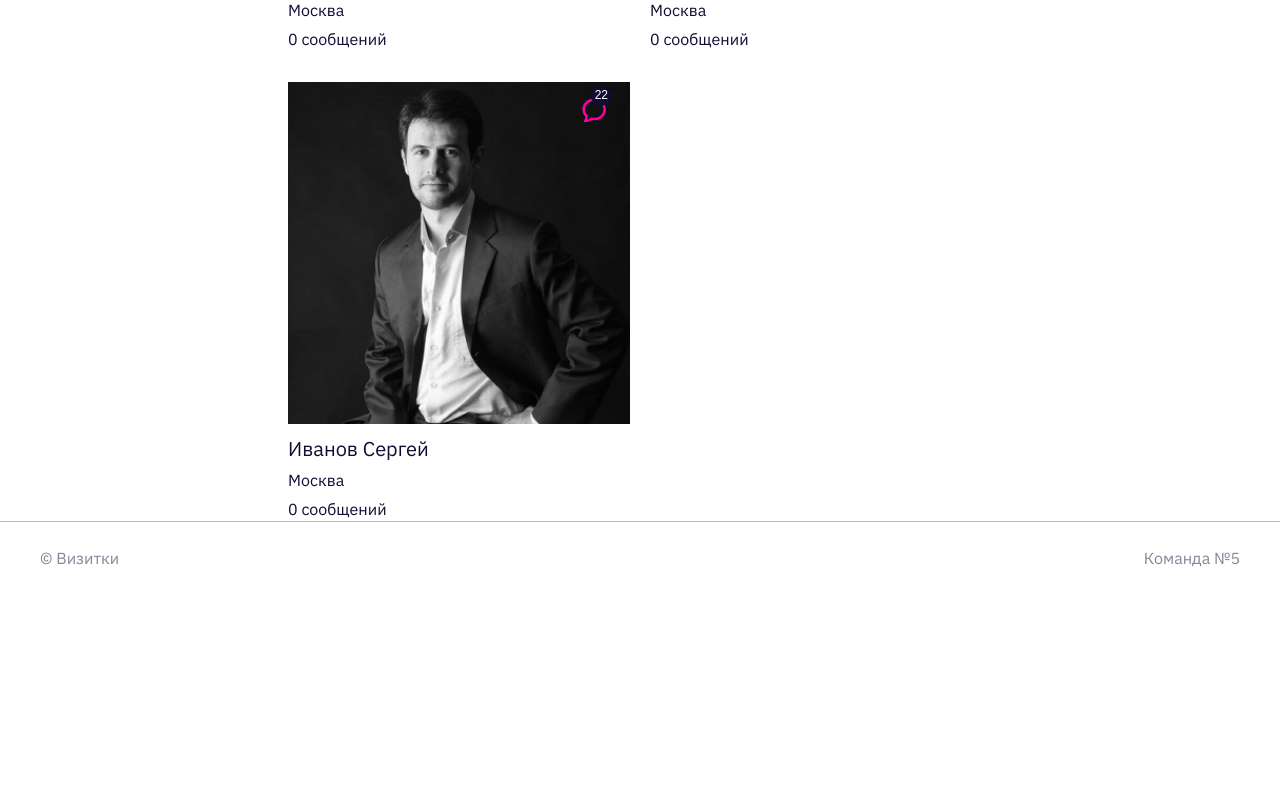
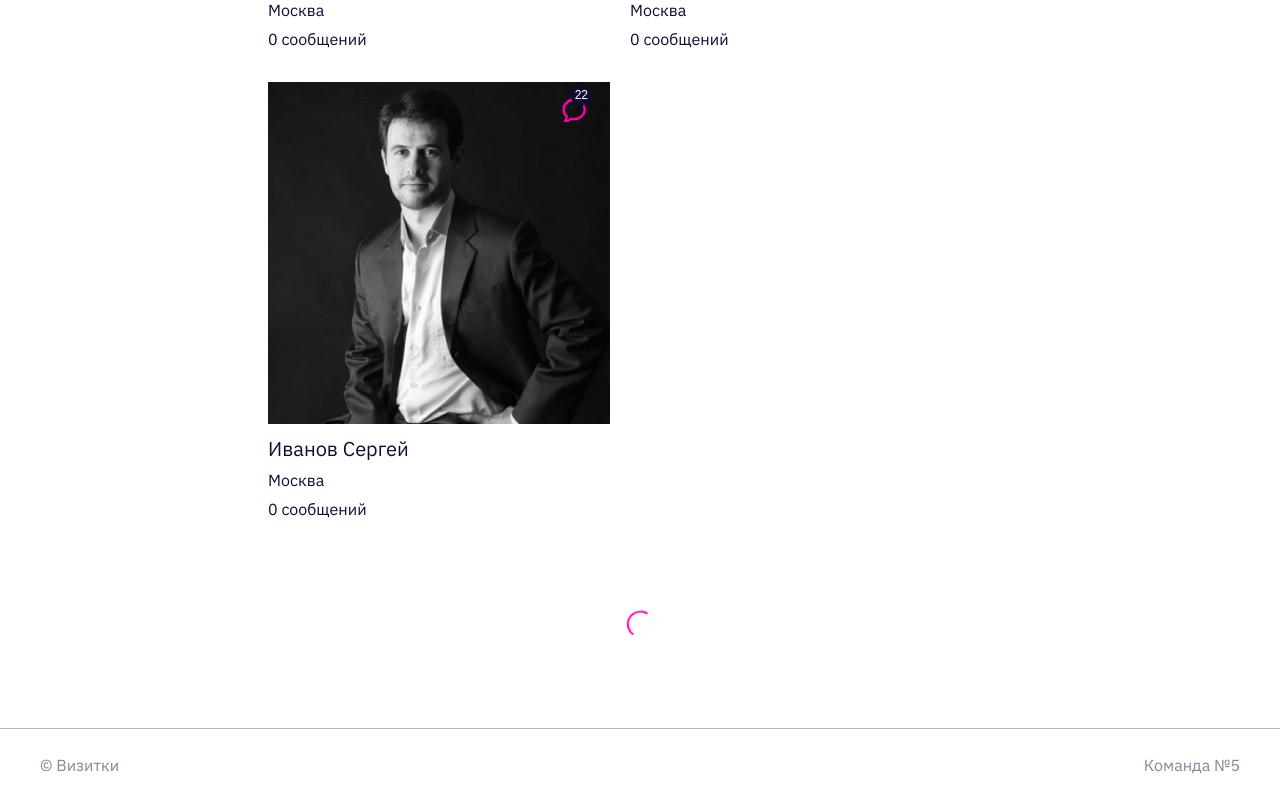
Before and after one commit to marussia1996/Vizitki, a React (Create React App) app: page / in a window 1280 px wide. Shown: the part 1050-1850 px from the top of the page. Before the commit the page ends 1643 px from the top, so only its background shows below. Built offline with nearby package versions, Linux system fonts and the light colour scheme.

Commit message:
добавить loader

```diff
--- a/src/pages/MainPage/MainPage.scss
+++ b/src/pages/MainPage/MainPage.scss
@@ -6,7 +6,6 @@
   display: grid;
   grid-template-columns: repeat(4, 325px);
   column-gap: 20px;
-  row-gap: 40px;
 }
 
 .linkCnt {
@@ -24,6 +23,8 @@
 }
 
 .cardsCnt {
+  margin-top: 40px;
+
   grid-column-start: 1;
   grid-row-start: 2;
 
@@ -34,10 +35,22 @@
   row-gap: 39px;
 }
 
+.loaderCnt {
+  width: 100%;
+  height: 207px;
+
+  display: flex;
+  align-items: center;
+  justify-content: center;
+
+  grid-row-start: 3;
+  grid-column-start: 1;
+  grid-column-end: 5;
+}
+
 @media screen and (max-width: 1439px) {
   .page {
     grid-template-columns: repeat(2, 342px);
-    row-gap: 32px;
   }
 
   .linkCnt {
@@ -45,6 +58,8 @@
   }
 
   .cardsCnt {
+    margin-top: 32px;
+
     grid-template-columns: repeat(2, 342px);
     row-gap: 31px;
   }
@@ -61,6 +76,8 @@
   }
 
   .cardsCnt {
+    margin-top: 24px;
+
     grid-template-columns: 272px;
     grid-row-start: 3;
     row-gap: 24px;
--- a/src/pages/MainPage/MainPage.tsx
+++ b/src/pages/MainPage/MainPage.tsx
@@ -3,6 +3,7 @@ import { NavLink } from "react-router-dom"
 import { InputSearch } from '../../shared/inputs/InputSearch/InputSearch';
 import { city } from '../../shared/inputs/InputSearch/test'; //TODO ТЕСТОВЫЕ ДАННЫЕ. Убрать
 import { UserCard } from '../../components/UserCard/UserCard';
+import Loader from '../../components/Loader/Loader';
 
 export const MainPage = () => {
   return (
@@ -18,6 +19,9 @@ export const MainPage = () => {
         <UserCard />
         <UserCard />
       </div>
+      <div className='loaderCnt'>
+        <Loader />
+      </div>
     </div>
   )
 }
```
